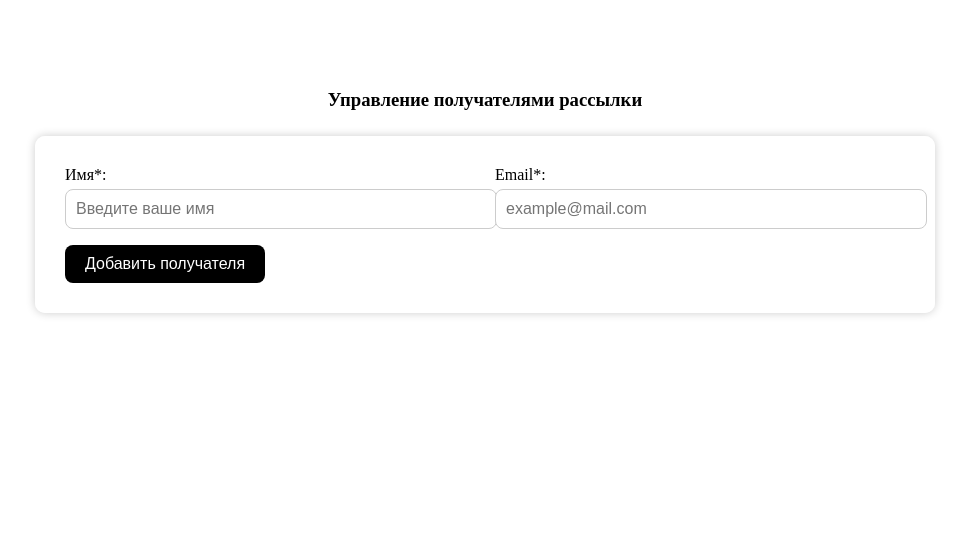
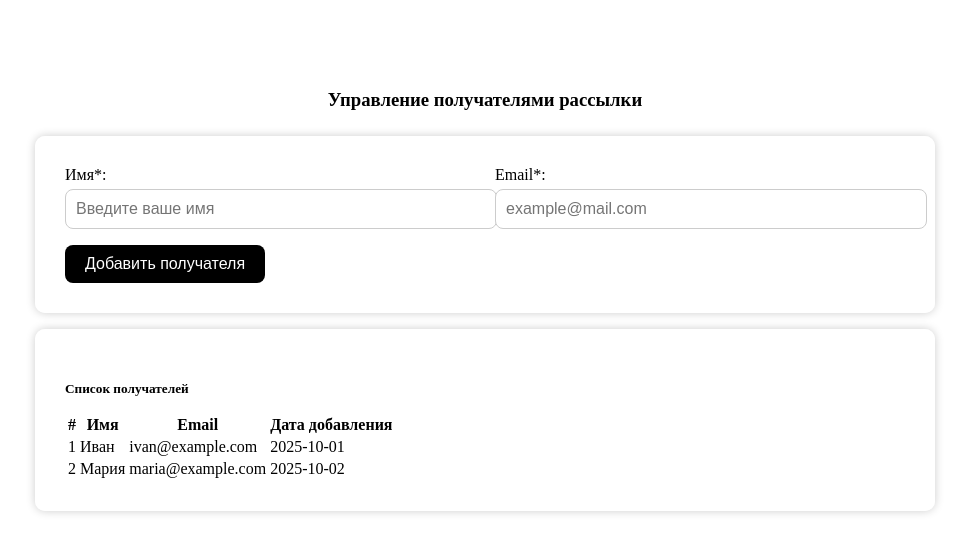
Before and after one commit to fetgrigory/MFD-Stock-Data-Service, a FastAPI app: template src/templates/admin.html in a window 1280 px wide. Shown: the top 553 px of the page, without its empty margins (155-1124 px from the left). Run offline with FastAPI, Linux system fonts and the light colour scheme; the template is opened without the code that fills it, so the values that code supplies are empty.

Commit message:
Add recipient table

```diff
--- a/src/templates/admin.html
+++ b/src/templates/admin.html
@@ -29,6 +29,38 @@
                     </form>
                 </div>
             </div>
+            <!-- Recipient table -->
+            <div class="card">
+                <div class="card-body">
+                    <h5 class="mb-3">Список получателей</h5>
+                    <div class="table-responsive small">
+                        <table class="table table-striped table-sm">
+                            <thead>
+                                <tr>
+                                    <th scope="col">#</th>
+                                    <th scope="col">Имя</th>
+                                    <th scope="col">Email</th>
+                                    <th scope="col">Дата добавления</th>
+                                </tr>
+                            </thead>
+                            <tbody>
+                                <tr>
+                                    <td>1</td>
+                                    <td>Иван</td>
+                                    <td>ivan@example.com</td>
+                                    <td>2025-10-01</td>
+                                </tr>
+                                <tr>
+                                    <td>2</td>
+                                    <td>Мария</td>
+                                    <td>maria@example.com</td>
+                                    <td>2025-10-02</td>
+                                </tr>
+                            </tbody>
+                        </table>
+                    </div>
+                </div>
+            </div>
         </div>
     </section>
 </body>
```
